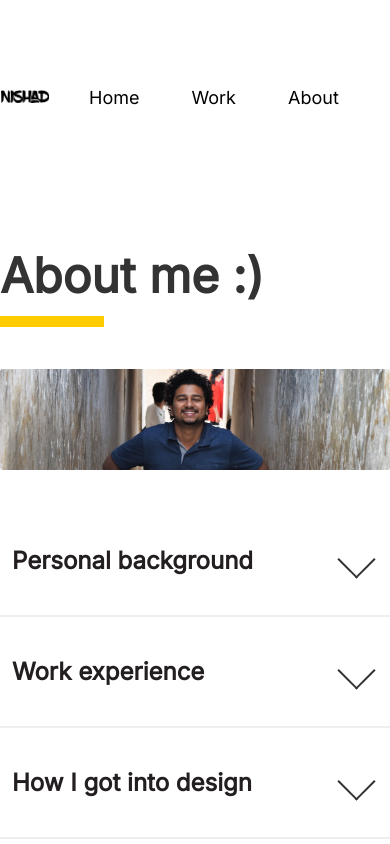
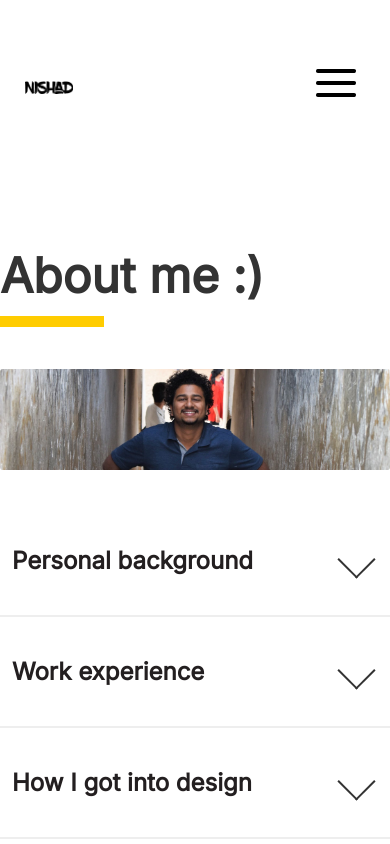
Before and after one commit to VinitaMathew/NishadPortfolio, a React (Create React App) app: page /#/about in a window 390 px wide. Shown: the top 844 px of the page. Built offline with nearby package versions, Linux system fonts and the light colour scheme; a web font is replaced by a local one.

Commit message:
menu mobile view

```diff
--- a/src/components/Routing/MenuTop/MenuTop.scss
+++ b/src/components/Routing/MenuTop/MenuTop.scss
@@ -1,14 +1,14 @@
-.menu-top-container {
+.menu-top-container-desktop,
+.menu-top-container-mobile {
   display: flex;
   max-width: 1260px;
-  padding-top: 87px;
-  justify-content: space-between;
+  padding-top: 78px;
   text-align: right;
   z-index: 1000;
   width: 100%;
   position: fixed;
   top: 0;
-  height: 65px;
+  min-height: 65px;
   background: white;
   left: 50%;
   transform: translateX(-50%);
@@ -16,6 +16,23 @@
     width: 49px;
     height: auto;
   }
+  .mobile-wrapper-menu {
+    position: fixed;
+    right: 0;
+    margin-right: 24px;
+    margin-top: -20px;
+    .menu-button {
+      background: none;
+      border: none;
+      height: 24px;
+    }
+  }
+  .menu-list {
+    display: flex;
+    justify-content: space-between;
+    flex-grow: 1;
+    margin-left: 22%;
+    padding-bottom: 40px;
     .nav-links {
       display: flex;
       gap: 52px;
@@ -40,3 +57,28 @@
       }
     }
   }
+}
+
+.menu-top-container-mobile {
+  .logo {
+    max-height: 20px;
+    margin-left: 24px;
+  }
+  .menu-list {
+    flex-direction: column;
+    margin-top: 45px;
+    margin-left: -45px;
+    .nav-links {
+      flex-direction: column;
+      padding: unset;
+      gap: unset;
+      margin: 0px 24px 40px 0px;
+      .nav-link {
+        border-bottom: 1px solid #c4c4c4;
+        width: 100%;
+        display: flex;
+        padding: 24px 0px;
+      }
+    }
+  }
+}
--- a/src/components/Routing/MenuTop/MenuTop.tsx
+++ b/src/components/Routing/MenuTop/MenuTop.tsx
@@ -6,8 +6,18 @@ const Logo = require("../../../assets/logo.png");
 const BehanceLogo = require("../../../assets/behance-logo.png");
 const LinkedInLogo = require("../../../assets/linkedin-logo.png");
 const GmailLogo = require("../../../assets/gmail-logo.png");
+const MenuIcon = require("../../../assets/hamburger-icon.png");
+const CloseIcon = require("../../../assets/close-icon.png");
 
 export default function MenuTop(props: any) {
+  const [isMobile] = useState(
+    window.matchMedia("only screen and (max-width:1024px)").matches
+  );
+  const [isMenuOpen, setIsMenuOpen] = useState<boolean>(false);
+
+  const handleMenuIconClick = (isOpen:boolean) => {
+    setIsMenuOpen(isOpen);
+  };
   const handleResumeClick = () => {
     window.open("/Nishad_Resume.pdf", "_blank");
   };
@@ -17,15 +27,31 @@ export default function MenuTop(props: any) {
 
   const handleMenuClick = () => {
     setCurrentPath(window.location.href.split("/").pop());
+    setIsMenuOpen(false);
   };
 
   return (
     <div
-      className="menu-top-container"
+      className={
+        isMobile ? "menu-top-container-mobile" : "menu-top-container-desktop"
+      }
+      style={{ boxShadow: isMenuOpen ? "0 6px 12px rgba(0,0,0,.2)" : "unset" }}
     >
       <NavLink end to="/" className="link" onClick={handleMenuClick}>
         <img src={Logo} alt="" className="logo" />
       </NavLink>
+      {isMobile ? (
+        <div className="mobile-wrapper-menu">
+          <button
+            className="menu-button"
+            onClick={() => handleMenuIconClick(!isMenuOpen)}
+          >
+            <img src={isMenuOpen ? CloseIcon : MenuIcon}></img>
+          </button>
+        </div>
+      ) : null}
+      {(isMobile && isMenuOpen) || !isMobile ? (
+        <div className="menu-list">
           <ul className="nav-links">
             <li className="nav-link" onClick={handleMenuClick}>
               <NavLink end to="/" className="link">
@@ -33,13 +59,25 @@ export default function MenuTop(props: any) {
               </NavLink>
             </li>
             {currentPath === "about" ? (
-          <li className="nav-link" onClick={props.scrollToProjects}>
+              <li
+                className="nav-link"
+                onClick={() => {
+                  props.scrollToProjects();
+                  handleMenuClick();
+                }}
+              >
                 <NavLink end to="/" className="link">
                   Work
                 </NavLink>
               </li>
             ) : (
-          <li className="nav-link" onClick={props.scrollToProjects}>
+              <li
+                className="nav-link"
+                onClick={() => {
+                  props.scrollToProjects();
+                  handleMenuClick();
+                }}
+              >
                 Work
               </li>
             )}
@@ -49,17 +87,35 @@ export default function MenuTop(props: any) {
               </NavLink>
             </li>
             {currentPath === "about" ? (
-          <li className="nav-link" onClick={props.scrollToContact}>
+              <li
+                className="nav-link"
+                onClick={() => {
+                  props.scrollToContact();
+                  handleMenuClick();
+                }}
+              >
                 <NavLink end to="/" className="link">
                   Contact
                 </NavLink>
               </li>
             ) : (
-          <li className="nav-link" onClick={props.scrollToContact}>
+              <li
+                className="nav-link"
+                onClick={() => {
+                  props.scrollToContact();
+                  handleMenuClick();
+                }}
+              >
                 Contact
               </li>
             )}
-        <li className="nav-link" onClick={handleResumeClick}>
+            <li
+              className="nav-link"
+              onClick={() => {
+                handleResumeClick();
+                handleMenuClick();
+              }}
+            >
               Resume
             </li>
           </ul>
@@ -75,5 +131,7 @@ export default function MenuTop(props: any) {
             </a>
           </div>
         </div>
+      ) : null}
+    </div>
   );
 }
--- a/src/components/homePage/OtherProjects/OtherProjects.tsx
+++ b/src/components/homePage/OtherProjects/OtherProjects.tsx
@@ -34,7 +34,7 @@ export default function OtherProjects() {
         </a>
       </div>
       <NavLink to="/about" className="about-nav">
-        <button className="about-btn">Know more about me ;)</button>
+        <button onClick={()=>window.scrollTo(0, 0)} className="about-btn">Know more about me ;)</button>
       </NavLink>
     </div>
   );
```
Also changed, not shown: src/assets/close-icon.png (added), src/assets/hamburger-icon.png (added). Lines whose indentation alone changed are shown as unchanged.
